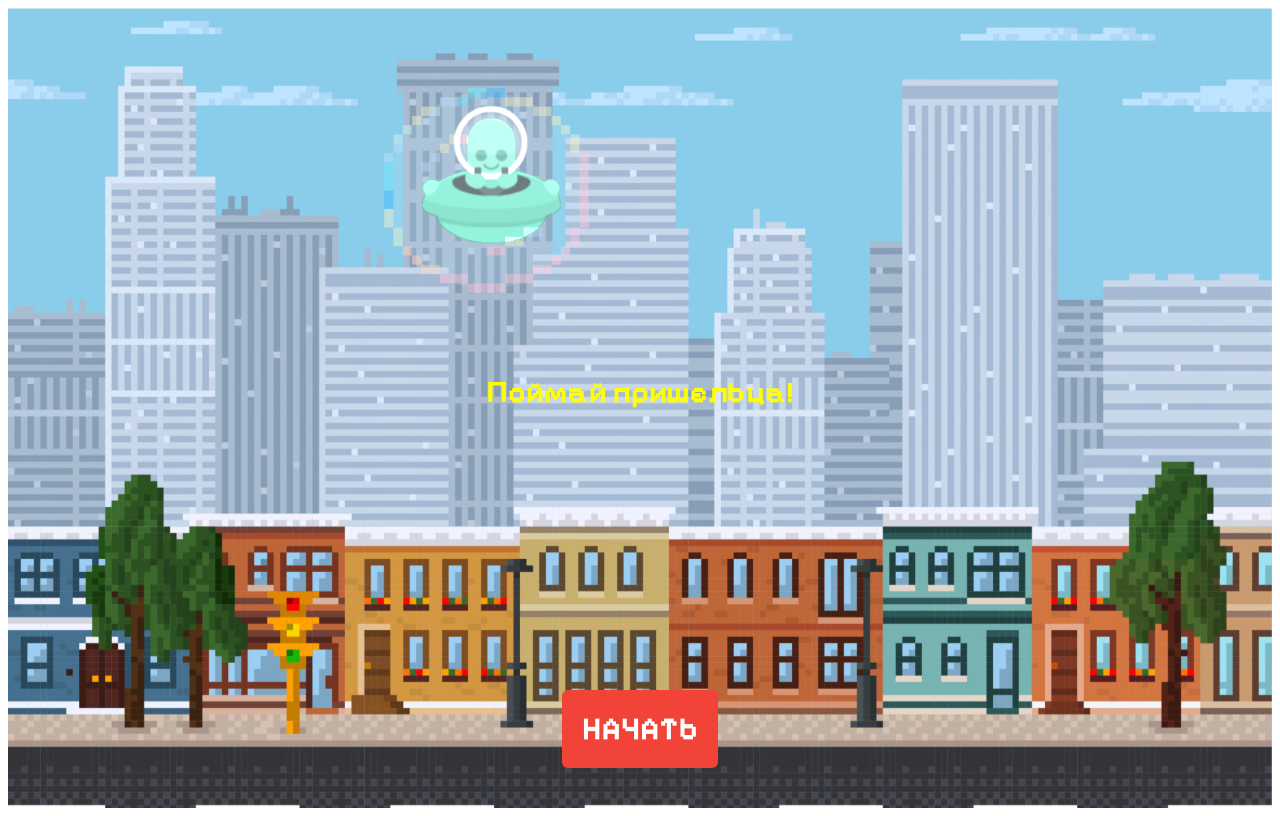
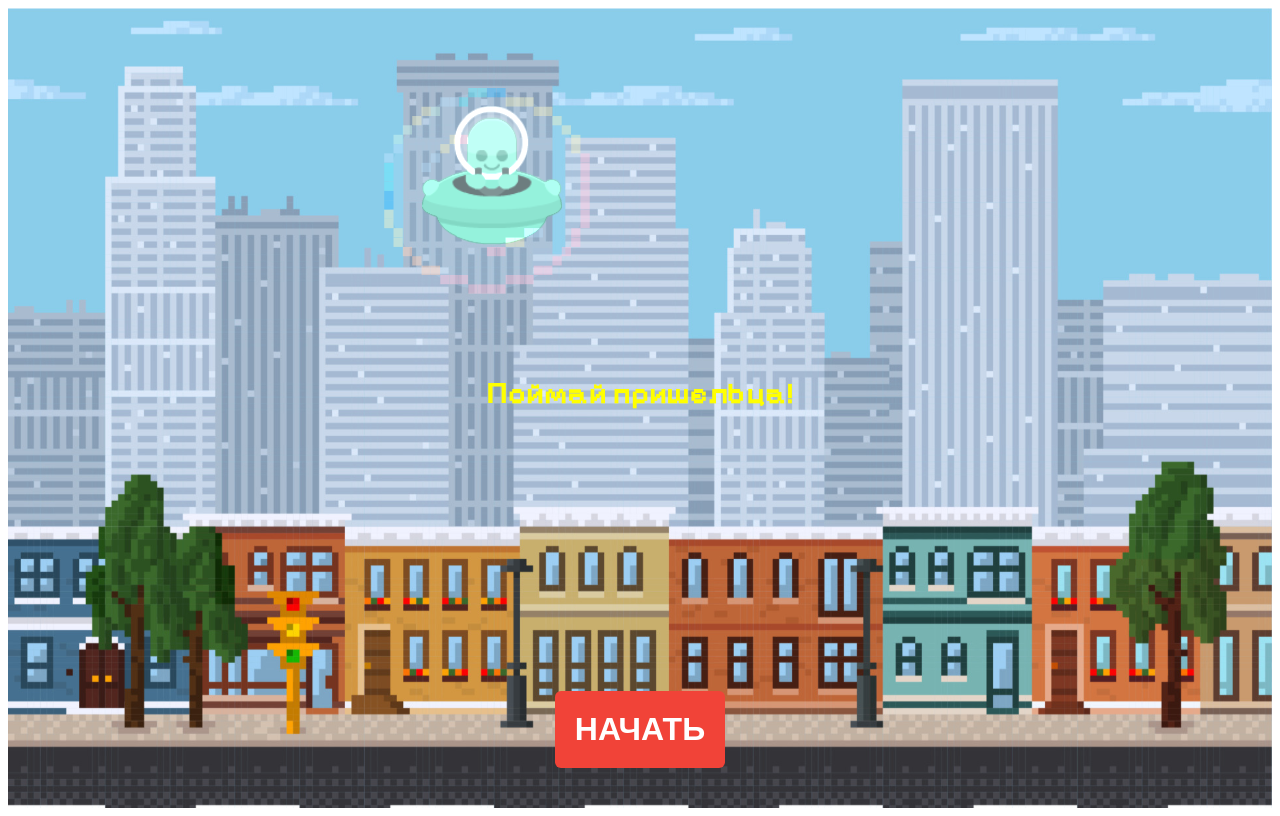
Before and after one commit to MaratSalakh/catch_alien, a React (Vite) app: page / in a window 1280 px wide. Built offline with nearby package versions, Linux system fonts and the light colour scheme.

Commit message:
change buttons font

```diff
--- a/src/pages/FirstInstructionPage.module.scss
+++ b/src/pages/FirstInstructionPage.module.scss
@@ -59,6 +59,8 @@
 }
 
 .startButton {
+  font-family: sans-serif;
+
   color: white;
   font-weight: bold;
   font-size: xx-large;
--- a/src/pages/Results.module.scss
+++ b/src/pages/Results.module.scss
@@ -23,6 +23,8 @@
 }
 
 .startButton {
+  font-family: sans-serif;
+
   color: white;
   font-weight: bold;
   font-size: xx-large;
--- a/src/pages/SecondInstructionPage.module.scss
+++ b/src/pages/SecondInstructionPage.module.scss
@@ -60,6 +60,8 @@
 }
 
 .startButton {
+  font-family: sans-serif;
+
   color: white;
   font-weight: bold;
   font-size: xx-large;
--- a/src/pages/StartingPage.module.scss
+++ b/src/pages/StartingPage.module.scss
@@ -29,6 +29,7 @@
 }
 
 .startButton {
+  font-family: sans-serif;
   margin-top: 35vh;
   margin-bottom: 5vh;
   color: white;
```
